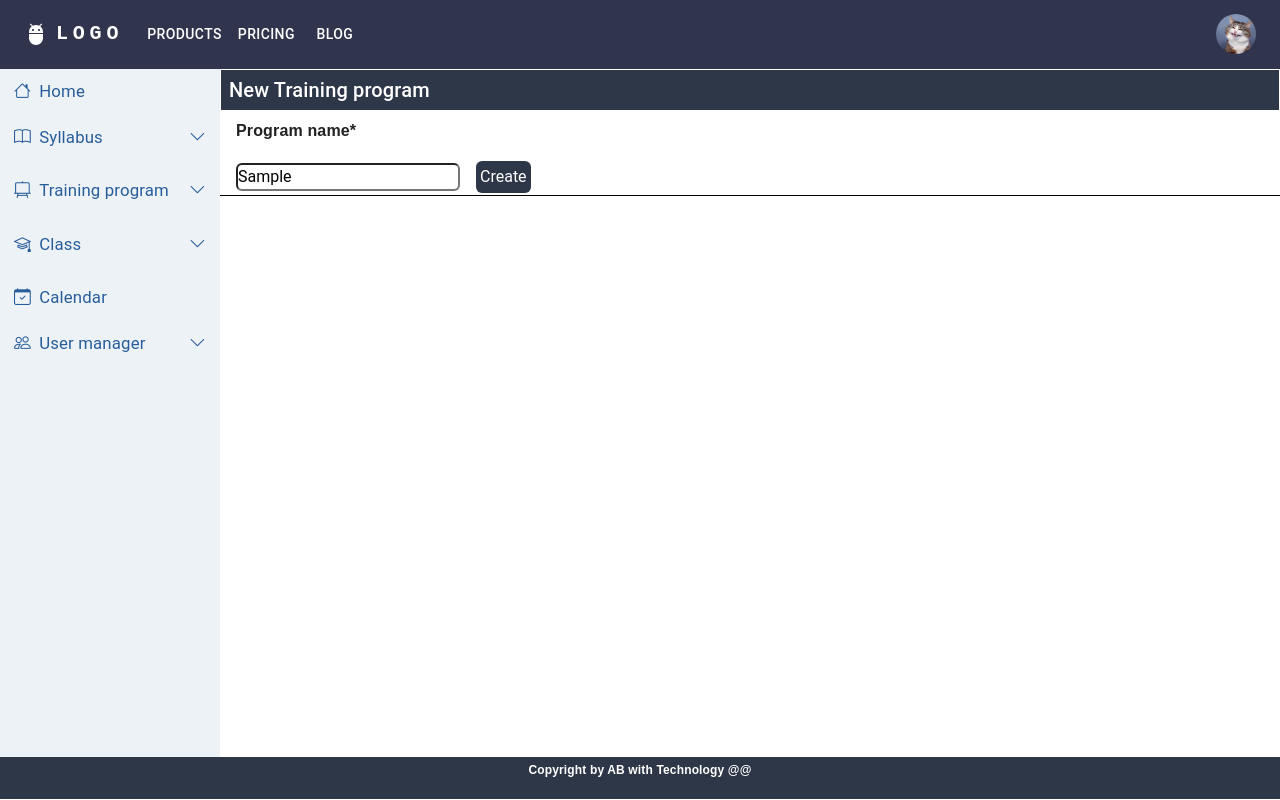
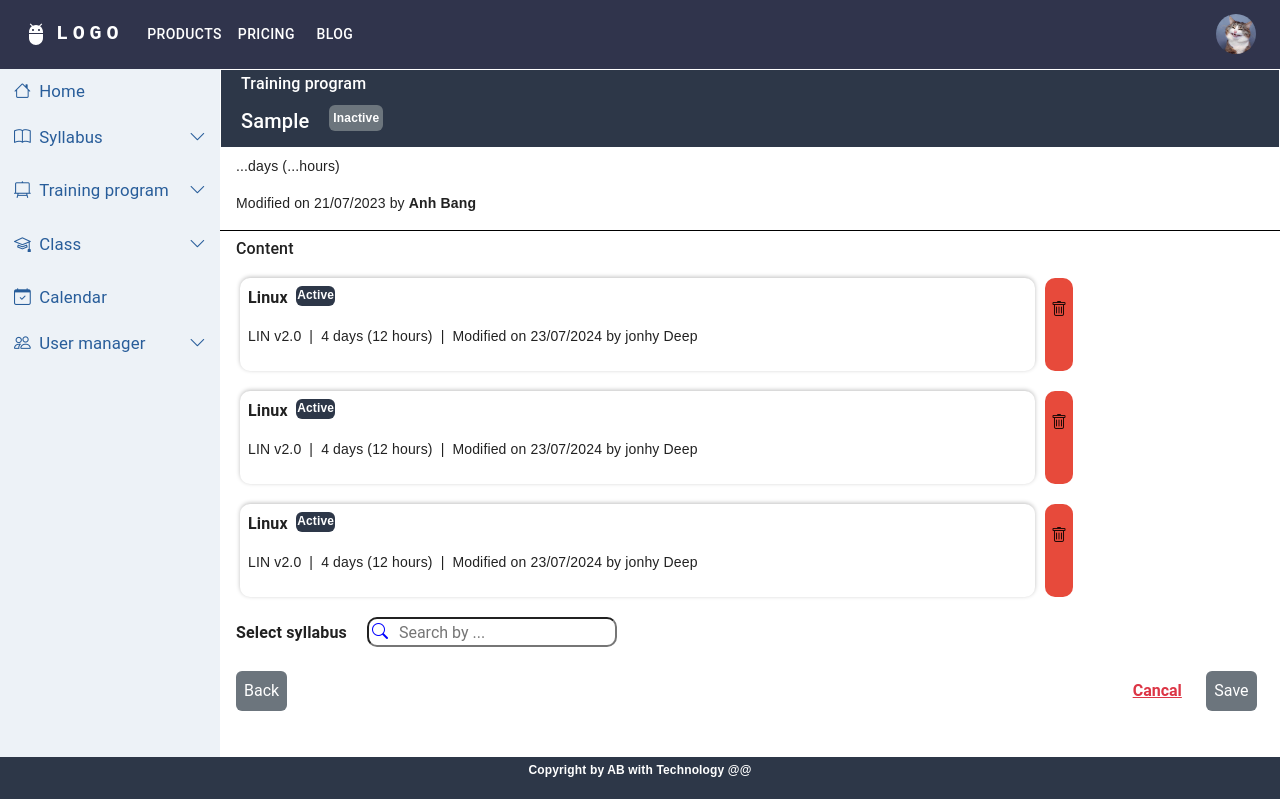
Before and after one commit to anhbang369/manage-education, a React (Create React App) app: page /create in a window 1280 px wide. Both pictures are taken after typing "Sample" into the empty fields and a click on the input "Create". Built offline with nearby package versions, Linux system fonts and the light colour scheme; what @devexpress/dx-react-scheduler-material-ui would draw is missing.

Commit message:
implement program step one to step two

```diff
--- a/src/Page/CreateClass.js
+++ b/src/Page/CreateClass.js
@@ -6,10 +6,8 @@ import ClassStepOne from '../components/class/ClassStepOne';
 import ClassStepTwo from '../components/class/ClassStepTwo';
 import ClassStepThree from '../components/class/ClassStepThree';
 import 'bootstrap/dist/css/bootstrap.min.css';
-import CssBaseline from '@mui/material/CssBaseline';
 import Box from '@mui/material/Box';
 import Container from '@mui/material/Container';
-import Grid from '@mui/material/Grid';
 
 const CreateClass = () => {
 
--- a/src/Page/CreateTrainingProgram.js
+++ b/src/Page/CreateTrainingProgram.js
@@ -1,4 +1,5 @@
 import React from 'react';
+import { useState } from 'react';
 import Sidebar from '../layout/sidebar/Sidebar';
 import Navbar from '../layout/navbar/Navbar';
 import Footer from '../layout/footer/Footer';
@@ -9,6 +10,15 @@ import Box from '@mui/material/Box';
 import Container from '@mui/material/Container';
 
 const CreateTrainingProgram = () => {
+
+    const [stepP, setStepP] = useState(1);
+    const [classDtoP, setClassDtoP] = useState(null);
+
+    const handleNextStepP = (dto) => {
+        setClassDtoP(dto);
+        setStepP(stepP + 1);
+    };
+
     return (
         <>
             <Navbar></Navbar>
@@ -18,7 +28,8 @@ const CreateTrainingProgram = () => {
                     <CssBaseline />
                     <Container fixed className='p-0 overflow-y-scroll'>
                         <Box sx={{ bgcolor: '#cfe8fc', height: '100%', width: '100%' }}>
-                            <TrainingProgramStepOne />
+                            {stepP === 1 && <TrainingProgramStepOne onNextStepP={handleNextStepP} />}
+                            {stepP === 2 && <TrainingProgramStepTwo classDto={classDtoP} />}
                         </ Box>
                     </Container>
                 </React.Fragment>
--- a/src/components/training/TrainingProgramStepOne.jsx
+++ b/src/components/training/TrainingProgramStepOne.jsx
@@ -1,13 +1,38 @@
-import React from 'react';
+import { React, useState } from 'react';
 
-const TrainingProgramStepOne = () => {
+const TrainingProgramStepOne = ({ onNextStepP }) => {
+
+    const [formDataP, setFormDataP] = useState({
+        classNameP: ''
+    });
+
+    const handleChangeP = (e) => {
+        const { value } = e.target;
+        setFormDataP({
+            ...formDataP,
+            classNameP: value
+        });
+    };
+
+
+
+    const handleCreateP = () => {
+        const dtoP = {
+            classNameP: formDataP.classNameP,
+            classLevelP: formDataP.classLevelP,
+            classGenderP: formDataP.classGenderP
+        };
+        console.log(dtoP);
+        onNextStepP(dtoP);
+    };
+
     return (
         <>
             <h5 className='p-2 text-white border border-white bg-core'>New Training program</h5>
             <p className='ms-3 fs-16'>Program name*</p>
             <div className='border-bottom border-black'>
-                <input className='rounded my-1 ms-3' type='text' placeholder='Type program name' />
-                <input className='bg-core border-0 rounded p-1 text-white text-center ms-3' type='submit' value="Create" />
+                <input className='rounded my-1 ms-3' type='text' placeholder='Type program name' value={formDataP.classNameP} onChange={handleChangeP} />
+                <input className='bg-core border-0 rounded p-1 text-white text-center ms-3' type='submit' value="Create" onClick={handleCreateP} />
             </div>
         </>
     )
--- a/src/components/training/TrainingProgramStepTwo.jsx
+++ b/src/components/training/TrainingProgramStepTwo.jsx
@@ -4,14 +4,14 @@ import 'bootstrap/dist/css/bootstrap.min.css';
 import Box from '@mui/material/Box';
 import Grid from '@mui/material/Grid';
 
-const TrainingProgramStepTwo = () => {
+const TrainingProgramStepTwo = ({ classDto }) => {
     return (
         <>
             <div >
                 <div className="bg-core text-white border border-white">
                     <h6 className="p-1 ms-3">Training program</h6>
                     <div className='d-flex'>
-                        <h5 className="p-1 ms-3">DevOps Foundation</h5>
+                        <h5 className="p-1 ms-3">{classDto.classNameP}</h5>
                         <p className="p-1 text-white rounded border-0 bg-secondary text-center h-50 ms-3">Inactive</p>
                     </div>
                 </div>
```
